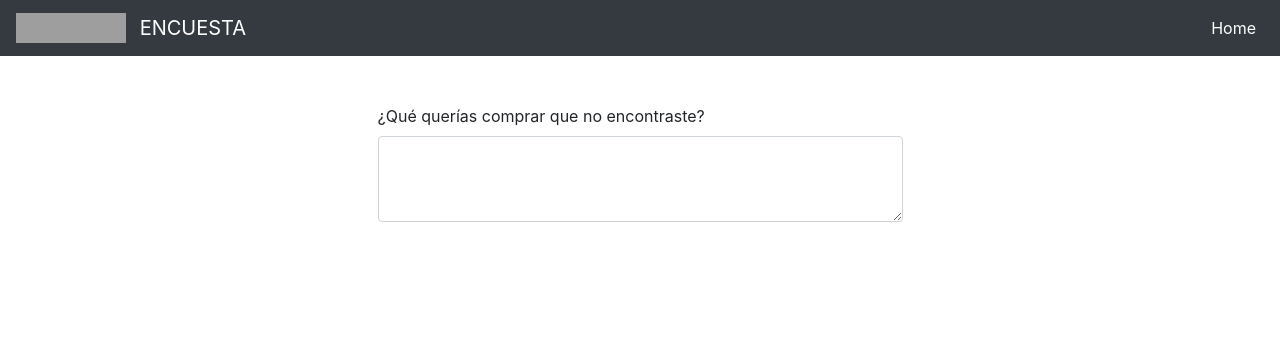
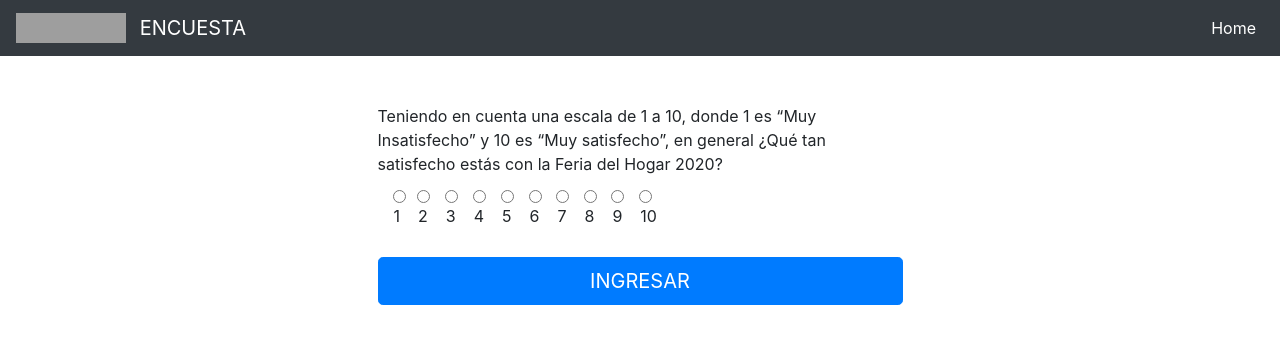
Before and after one commit to forbelieveme/encuesta_cnc, a PHP site: page / in a window 1280 px wide. Shown: the top 344 px of the page. Run offline with PHP 8.4, Linux system fonts and the light colour scheme; grey boxes are pictures that could not be loaded.

Commit message:
finaliza visualizacion de la p11

```diff
--- a/index.php
+++ b/index.php
@@ -24,7 +24,7 @@
 
     <div class="container">
         <?php
-        include("views/p10.php");
+        include("views/p11.php");
 
         // include("views/pagina2.php");
         ?>
--- /dev/null
+++ b/views/p11.php
@@ -0,0 +1,25 @@
+<div class="mt-5" id="p3">
+    <div class="col-xl-6 offset-xl-3 col-lg-6 offset-lg-3 col-md-8 offset-md-2">
+        <form method="post">
+            <div class="form-group">
+                <label for="P1">Teniendo en cuenta una escala de 1 a 10, donde 1 es “Muy Insatisfecho” y
+                    10 es “Muy satisfecho”, en general ¿Qué tan satisfecho estás con la Feria del Hogar 2020?
+                </label>
+
+                <div class="container">
+                    <?php
+                    for ($counter = 1; $counter < 11; $counter++) {
+                        echo "<div class='form-check form-check-inline col-1'>";
+                        echo "<input class='form-check-input' type='radio' name='P3' id='P3_" . $counter . "' value='" . $counter . "'>";
+                        echo "<label class='form-check-label escala' for='inlineRadio3'>" . $counter . "</label>";
+                        echo "</div";
+                    }
+                    ?>
+                </div>
+            </div>
+            <button type="submit" name="login" class="btn btn-primary btn-lg btn-block  mt-5">
+                INGRESAR
+            </button>
+        </form>
+    </div>
+</div>
```
